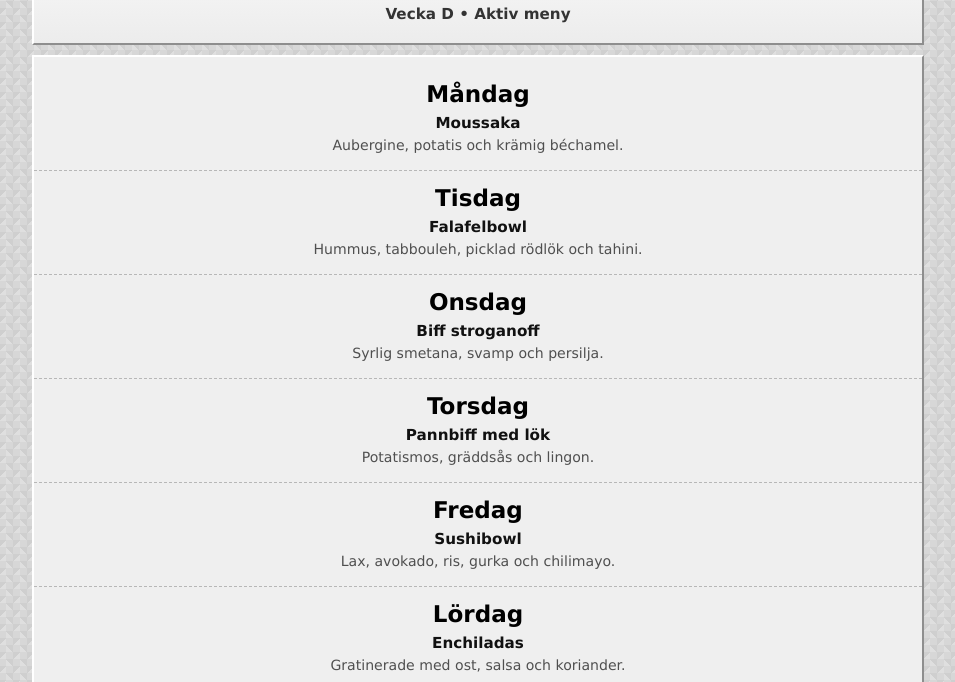
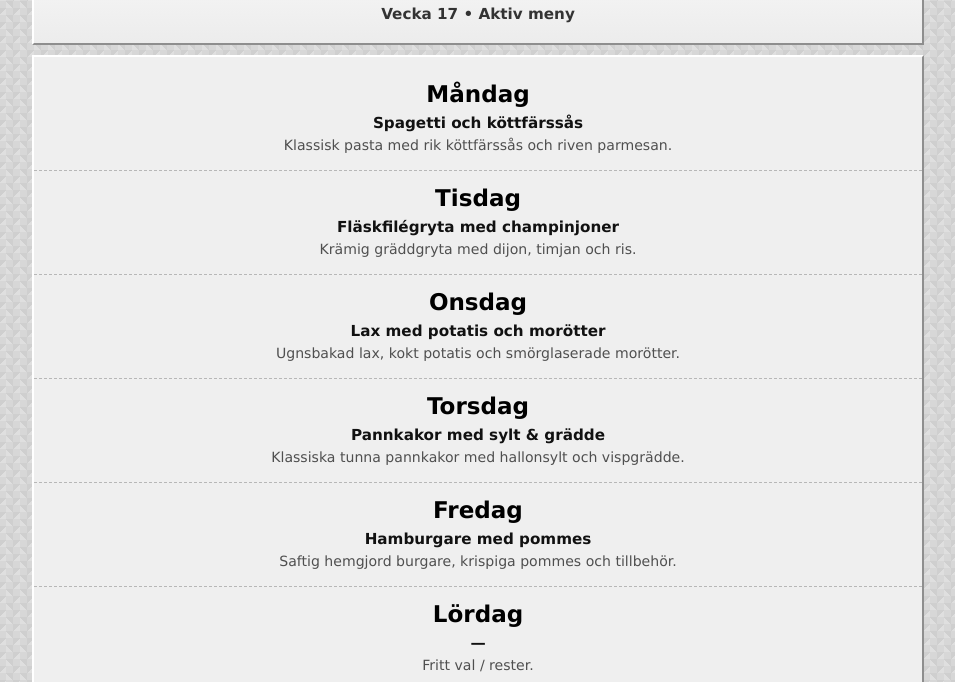
Before and after one commit to hollow-routine/weekly-menu-ipad, a website: page index.html in a window 1280 px wide. Shown: the part 118-800 px from the top of the page, without its empty margins (162-1117 px from the left). Drawn offline with Linux system fonts and the light colour scheme.

Commit message:
Update menu to 6-week rotation with real ISO week numbers
Replace the placeholder A/B/C/D menus with the six-week rotation from
menu.txt, expand each dish with a short description, and display the
actual ISO 8601 week number instead of a rotation letter. Rotation is
anchored to Mon 2026-04-20 so the current week starts on slot 1.

```diff
--- a/index.html
+++ b/index.html
@@ -23,7 +23,7 @@
       <header class="hero">
         <div class="hero-mark">🍅 🥑 🍋</div>
         <h1>VECKOMENY</h1>
-        <p id="weekTitle" class="week-title">Vecka A</p>
+        <p id="weekTitle" class="week-title">Veckomeny</p>
       </header>
 
       <section class="menu-wrap" aria-live="polite">
--- a/script.js
+++ b/script.js
@@ -1,98 +1,135 @@
-const CYCLE_START_SUNDAY = new Date("2026-01-04T00:00:00");
+// Anchor: Monday of ISO week 17, 2026. On this Monday the rotation restarts at index 0.
+// Today (Tis 2026-04-21) därmed = Vecka 1 i rotationen.
+var CYCLE_ANCHOR_MONDAY = new Date(2026, 3, 20, 0, 0, 0, 0); // month is 0-indexed (3 = April)
 
-const weeklyMenus = [
+var weeklyMenus = [
   {
-    weekName: "Vecka A",
+    // Vecka 1 i rotationen
     days: [
-      { day: "Måndag", dish: "Krämig butternutsoppa", desc: "Rostad pumpa, lätt chili och citronyoghurt." },
-      { day: "Tisdag", dish: "Chevré- och tomatpaj", desc: "Serveras med honungsdressad grönsallad." },
-      { day: "Onsdag", dish: "Bönbiffar med rostad potatis", desc: "Svarta bönor, vitlök, örter och kall yoghurtsås." },
-      { day: "Torsdag", dish: "Ugnsbakad lax", desc: "Dillpotatis, citron och smörslungade ärtor." },
-      { day: "Fredag", dish: "Blomkålsrisotto", desc: "Parmesan, svamp och krispig grönkålstopping." },
-      { day: "Lördag", dish: "Kycklingwok med nudlar", desc: "Ingefära, soja, lime och sesamfrön." },
-      { day: "Söndag", dish: "Söndagsstek på högrev", desc: "Rotsaker i ugn och rödvinssky." }
+      { day: "Måndag", dish: "Spagetti och köttfärssås", desc: "Klassisk pasta med rik köttfärssås och riven parmesan." },
+      { day: "Tisdag", dish: "Fläskfilégryta med champinjoner", desc: "Krämig gräddgryta med dijon, timjan och ris." },
+      { day: "Onsdag", dish: "Lax med potatis och morötter", desc: "Ugnsbakad lax, kokt potatis och smörglaserade morötter." },
+      { day: "Torsdag", dish: "Pannkakor med sylt & grädde", desc: "Klassiska tunna pannkakor med hallonsylt och vispgrädde." },
+      { day: "Fredag", dish: "Hamburgare med pommes", desc: "Saftig hemgjord burgare, krispiga pommes och tillbehör." },
+      { day: "Lördag", dish: "—", desc: "Fritt val / rester." },
+      { day: "Söndag", dish: "—", desc: "Fritt val / rester." }
     ]
   },
   {
-    weekName: "Vecka B",
+    // Vecka 2 i rotationen
     days: [
-      { day: "Måndag", dish: "Chili sin carne", desc: "Serveras med ris, koriander och lime." },
-      { day: "Tisdag", dish: "Fiskgratäng med räkor", desc: "Vitvinssås, dill och potatismos." },
-      { day: "Onsdag", dish: "Vegetarisk lasagne", desc: "Grillad zucchini, tomatsås och mozzarella." },
-      { day: "Torsdag", dish: "Ärtsoppa och pannkakor", desc: "Klassisk torsdag med sylt och grädde." },
-      { day: "Fredag", dish: "Hemgjord pizza", desc: "Två toppings: margherita och svamp/truffel." },
-      { day: "Lördag", dish: "Pulled pork-burgare", desc: "Coleslaw, picklad lök och rostad potatis." },
-      { day: "Söndag", dish: "Lammfärsbiffar", desc: "Serveras med bulgur, mynta och tzatziki." }
+      { day: "Måndag", dish: "Korvstroganoff", desc: "Krämig tomatsås med falukorv, serveras med ris." },
+      { day: "Tisdag", dish: "Fried rice med grönsaker och ägg", desc: "Wokat ris med färska grönsaker, ägg och sojasmak." },
+      { day: "Onsdag", dish: "Fish and chips", desc: "Frasig panerad fisk med pommes, morötter och ärtor." },
+      { day: "Torsdag", dish: "Carbonara", desc: "Silkeslen pasta med ägg, pancetta och pecorino." },
+      { day: "Fredag", dish: "Tacos", desc: "Mjuka och hårda skal med alla tillbehör." },
+      { day: "Lördag", dish: "—", desc: "Fritt val / rester." },
+      { day: "Söndag", dish: "—", desc: "Fritt val / rester." }
     ]
   },
   {
-    weekName: "Vecka C",
+    // Vecka 3 i rotationen
     days: [
-      { day: "Måndag", dish: "Torsk med äggsås", desc: "Kokt potatis, ärtor och brynt smör." },
-      { day: "Tisdag", dish: "Linsgryta med naan", desc: "Röd curry, kokosmjölk och koriander." },
-      { day: "Onsdag", dish: "Kebabgryta", desc: "Mild tomatsås med paprika och bulgur." },
-      { day: "Torsdag", dish: "Korv stroganoff", desc: "Serveras med ris och saltgurka." },
-      { day: "Fredag", dish: "Tacopaj", desc: "Blandfärs, majs, ost och krispig sallad." },
-      { day: "Lördag", dish: "Svamprisotto", desc: "Karljohan, parmesan och citronzest." },
-      { day: "Söndag", dish: "Helstekt kyckling", desc: "Rostad potatis, sky och ugnsbakade morötter." }
+      { day: "Måndag", dish: "Kycklingcurrygryta i kokosmjölk", desc: "Mild curry med paprika och koriander, serveras med jasminris." },
+      { day: "Tisdag", dish: "Lasagne", desc: "Ugnsgratinerad lasagne med köttfärs och bechamelsås." },
+      { day: "Onsdag", dish: "Pad thai", desc: "Risnudlar med jordnötter, lime, vårlök och ägg." },
+      { day: "Torsdag", dish: "Fiskgratäng", desc: "Ugnsbakad fisk i gräddig sås med krämigt potatismos." },
+      { day: "Fredag", dish: "Köttbullar med potatis & gräddsås", desc: "Hemlagade köttbullar med lingonsylt och inlagd gurka." },
+      { day: "Lördag", dish: "—", desc: "Fritt val / rester." },
+      { day: "Söndag", dish: "Pappas kokbok", desc: "Överraskning ur pappas egen kokbok." }
     ]
   },
   {
-    weekName: "Vecka D",
+    // Vecka 4 i rotationen
     days: [
-      { day: "Måndag", dish: "Moussaka", desc: "Aubergine, potatis och krämig béchamel." },
-      { day: "Tisdag", dish: "Falafelbowl", desc: "Hummus, tabbouleh, picklad rödlök och tahini." },
-      { day: "Onsdag", dish: "Biff stroganoff", desc: "Syrlig smetana, svamp och persilja." },
-      { day: "Torsdag", dish: "Pannbiff med lök", desc: "Potatismos, gräddsås och lingon." },
-      { day: "Fredag", dish: "Sushibowl", desc: "Lax, avokado, ris, gurka och chilimayo." },
-      { day: "Lördag", dish: "Enchiladas", desc: "Gratinerade med ost, salsa och koriander." },
-      { day: "Söndag", dish: "Laxsida i ugn", desc: "Färskpotatis, sparris och hollandaisesås." }
+      { day: "Måndag", dish: "Kycklingpasta med broccoli", desc: "Krämig pasta med kyckling, broccoli och parmesan." },
+      { day: "Tisdag", dish: "Boeuf bourguignon", desc: "Långkokt fransk oxgryta med rödvin, bacon och svamp." },
+      { day: "Onsdag", dish: "Fiskpinnar med potatismos", desc: "Krispiga fiskpinnar, krämigt mos och gröna ärtor." },
+      { day: "Torsdag", dish: "Raggmunk med fläsk och sylt", desc: "Knapriga rårakor med stekt sidfläsk och lingonsylt." },
+      { day: "Fredag", dish: "Tacopaj", desc: "Ugnspaj med kryddig färs, majs och gratinerad ost." },
+      { day: "Lördag", dish: "—", desc: "Fritt val / rester." },
+      { day: "Söndag", dish: "—", desc: "Fritt val / rester." }
+    ]
+  },
+  {
+    // Vecka 5 i rotationen
+    days: [
+      { day: "Måndag", dish: "Chili con carne", desc: "Rustik gryta med nötfärs, bönor, majs och lime." },
+      { day: "Tisdag", dish: "Linssoppa", desc: "Värmande soppa med röda linser, spiskummin och curry." },
+      { day: "Onsdag", dish: "Pasta med fetaost, tomat & basilika", desc: "Ugnsbakad fetaost med körsbärstomater och al dente pasta." },
+      { day: "Torsdag", dish: "Paneer butter masala", desc: "Indisk gryta med paneer i krämig tomatsås, serveras med ris." },
+      { day: "Fredag", dish: "Fish taco", desc: "Krispig fisk i mjuka tortillas med slaw och limemajo." },
+      { day: "Lördag", dish: "—", desc: "Fritt val / rester." },
+      { day: "Söndag", dish: "—", desc: "Fritt val / rester." }
+    ]
+  },
+  {
+    // Vecka 6 i rotationen
+    days: [
+      { day: "Måndag", dish: "Blomkålsgryta med ris", desc: "Kryddig vegetarisk gryta med blomkål och basmatiris." },
+      { day: "Tisdag", dish: "Fetaostpaj med broccoli", desc: "Matig paj med fetaost, broccoli och färska örter." },
+      { day: "Onsdag", dish: "Wok med räkor", desc: "Wokade räkor med krispiga grönsaker och sojasmak." },
+      { day: "Torsdag", dish: "Pyttipanna med rödbetor", desc: "Klassisk pyttipanna med stekt ägg och inlagda rödbetor." },
+      { day: "Fredag", dish: "Pasta med frikadeller i tomatsås", desc: "Små köttbullar i rik tomatsås med spaghetti." },
+      { day: "Lördag", dish: "—", desc: "Fritt val / rester." },
+      { day: "Söndag", dish: "Persiskt", desc: "Persisk middag med saffransris och kryddigt kött." }
     ]
   }
 ];
 
-function getSundayStart(date) {
-  const d = new Date(date);
-  const day = d.getDay();
+// Returnerar måndagen (00:00) för veckan som datumet ligger i.
+function getMondayStart(date) {
+  var d = new Date(date.getFullYear(), date.getMonth(), date.getDate());
+  var day = d.getDay(); // 0 = Sön, 1 = Mån ... 6 = Lör
+  var diff = (day === 0 ? -6 : 1 - day);
+  d.setDate(d.getDate() + diff);
   d.setHours(0, 0, 0, 0);
-  d.setDate(d.getDate() - day);
   return d;
 }
 
+// ISO 8601 veckonummer.
+function getISOWeek(date) {
+  var d = new Date(Date.UTC(date.getFullYear(), date.getMonth(), date.getDate()));
+  var dayNum = d.getUTCDay() || 7; // Sön = 7
+  d.setUTCDate(d.getUTCDate() + 4 - dayNum);
+  var yearStart = new Date(Date.UTC(d.getUTCFullYear(), 0, 1));
+  return Math.ceil((((d - yearStart) / 86400000) + 1) / 7);
+}
+
 function getCurrentMenuIndex() {
-  const now = new Date();
-  const currentSunday = getSundayStart(now);
-  const startSunday = getSundayStart(CYCLE_START_SUNDAY);
-
-  const diffMs = currentSunday.getTime() - startSunday.getTime();
-  const weeksSinceStart = Math.floor(diffMs / (7 * 24 * 60 * 60 * 1000));
-  return ((weeksSinceStart % 4) + 4) % 4;
+  var currentMonday = getMondayStart(new Date());
+  var anchorMonday = getMondayStart(CYCLE_ANCHOR_MONDAY);
+  var diffMs = currentMonday.getTime() - anchorMonday.getTime();
+  var weeksSinceAnchor = Math.floor(diffMs / (7 * 24 * 60 * 60 * 1000));
+  var len = weeklyMenus.length;
+  return ((weeksSinceAnchor % len) + len) % len;
 }
 
 function renderMenu() {
-  const idx = getCurrentMenuIndex();
-  const menu = weeklyMenus[idx];
+  var idx = getCurrentMenuIndex();
+  var menu = weeklyMenus[idx];
+  var weekNumber = getISOWeek(new Date());
 
-  const titleEl = document.getElementById("weekTitle");
+  var titleEl = document.getElementById("weekTitle");
   if (titleEl) {
-    titleEl.textContent = `${menu.weekName} • Aktiv meny`;
+    titleEl.textContent = "Vecka " + weekNumber + " • Aktiv meny";
   }
 
-  const list = document.getElementById("menuList");
+  var list = document.getElementById("menuList");
   if (!list) return;
 
   list.innerHTML = "";
 
-  menu.days.forEach((item) => {
-    const li = document.createElement("li");
+  for (var i = 0; i < menu.days.length; i++) {
+    var item = menu.days[i];
+    var li = document.createElement("li");
     li.className = "menu-item";
-    li.innerHTML = `
-      <span class="day">${item.day}</span>
-      <span class="dish">${item.dish}</span>
-      <span class="desc">${item.desc}</span>
-    `;
+    li.innerHTML =
+      '<span class="day">' + item.day + '</span>' +
+      '<span class="dish">' + item.dish + '</span>' +
+      '<span class="desc">' + item.desc + '</span>';
     list.appendChild(li);
-  });
+  }
 }
 
 renderMenu();
```
Also changed, not shown: menu.txt (added, +53 -0 lines).
